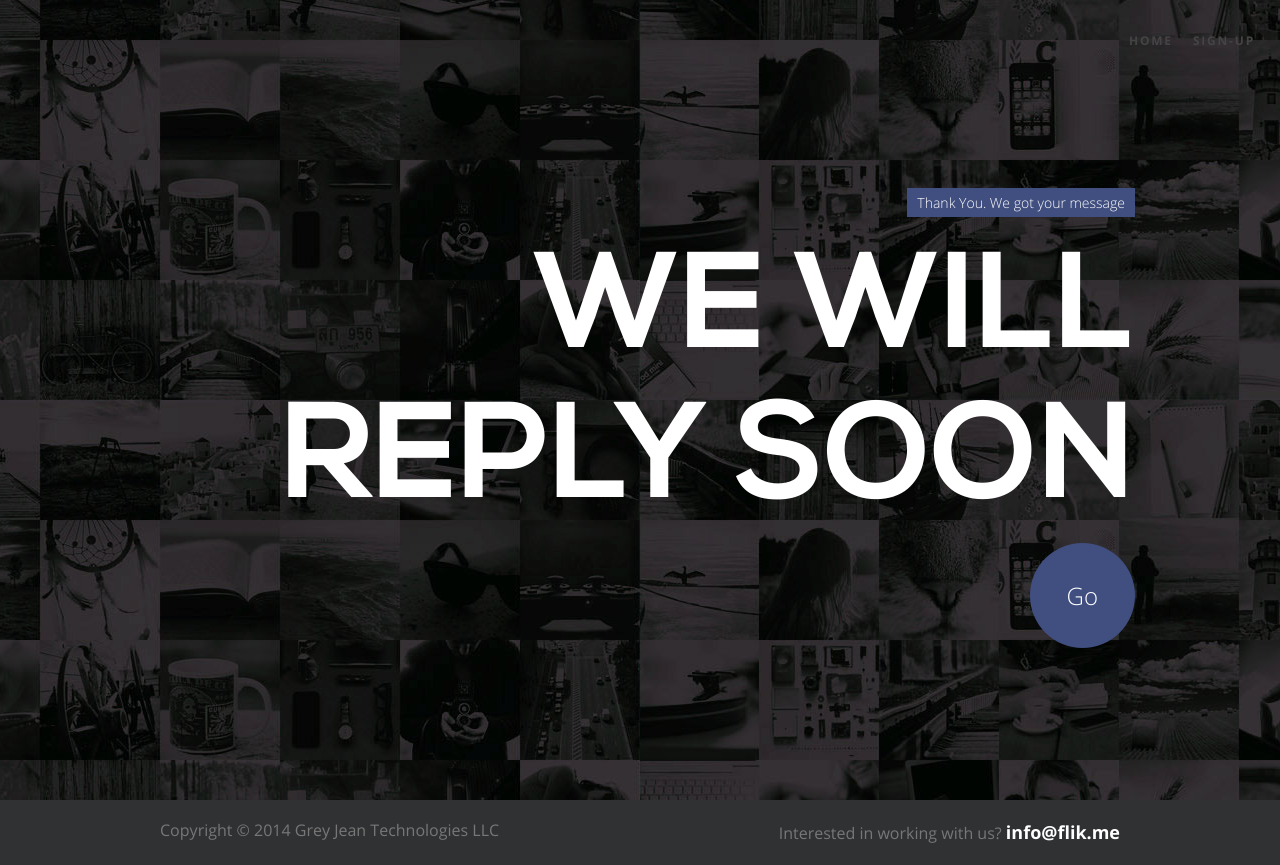
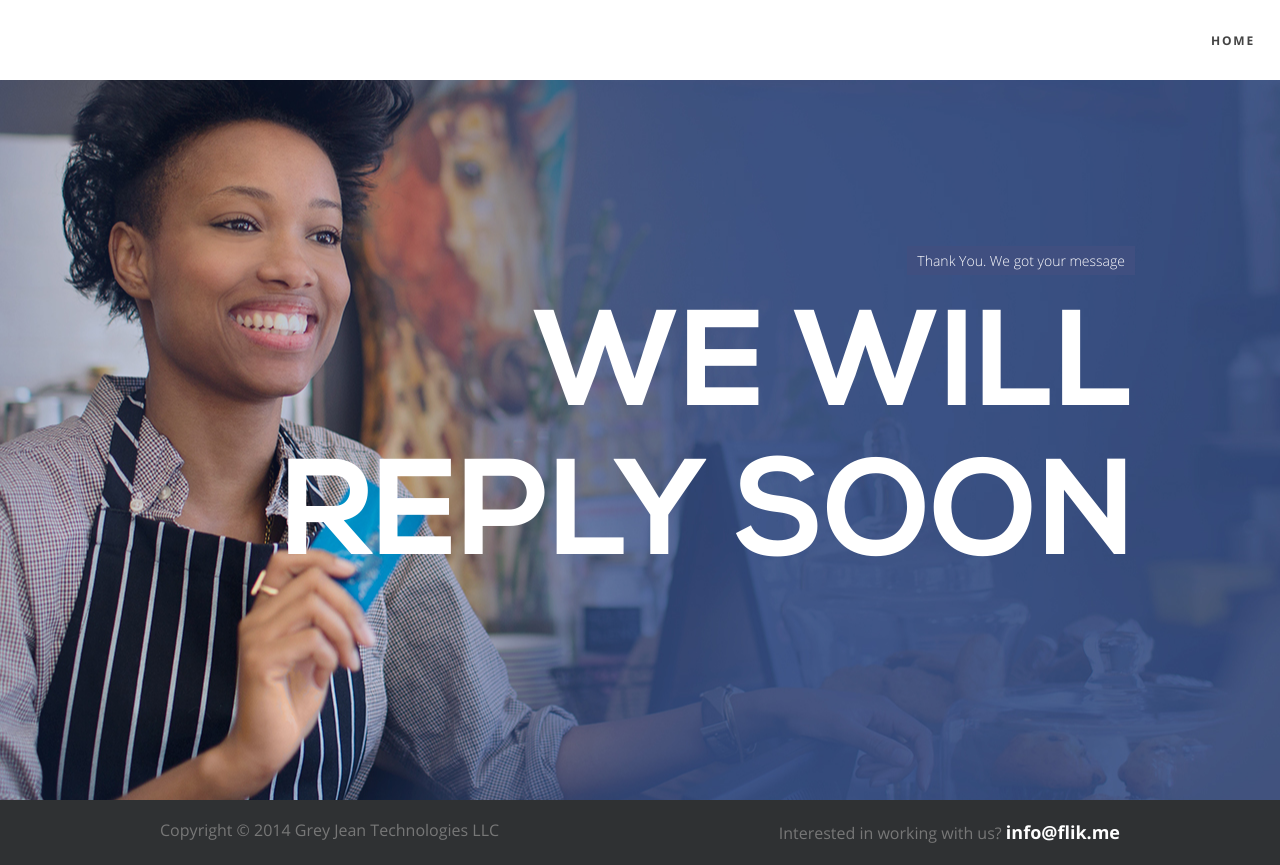
Before and after one commit to greyjean/flik-mktg, a PHP site: page /thanks.html in a window 1280 px wide. Run offline with PHP 8.4, Linux system fonts and the light colour scheme; some libraries are stand-ins or nearby versions.

```diff
--- a/stylesheets/home07.css
+++ b/stylesheets/home07.css
@@ -12,15 +12,14 @@
 /*-------------------------------------------------------------------------------------------------------------------------------*/
 
 #masthead{
-	background-color: transparent;
+	background-color: white;
 }
 .logo{
 	float: left !important;
-	margin-left: 60px !important;
 }
 #intro{
 	height: 100%;
-	background: url('../images/bg/parallax-dark.jpg') center center repeat;
+	background: url("../images/bg/girlatcounter.jpg") no-repeat scroll center transparent;
 }
 .top-banner-caption-v6{
 	text-align: right;
--- a/thanks.html
+++ b/thanks.html
@@ -72,13 +72,13 @@
 	<div class="sm-wrap">
 		<h1 class="sm-logo">Flik</h1>
 		<i class="icon-remove menu-close"></i>
-		<a class="scroll" href="#intro">Home</a>
+		<a class="scroll" href="index.html">Home</a>
 		<!--<a class="scroll" href="#about">Who</a>
 		<a class="scroll" href="#services">What</a>
 		<a class="scroll" href="#team">Where</a>
 		<a class="scroll" href="#portfolio">When</a>
-		<a class="scroll" href="#why">Why</a>-->
-		<a class="scroll" href="#contact">Sign-Up</a>
+		<a class="scroll" href="#why">Why</a>
+		<a class="scroll" href="index.html#contact">Sign-Up</a>-->
 	</div>
 	<!-- Navigation Trigger Button -->
 	<div id="sm-trigger"></div>
@@ -94,13 +94,13 @@
 <header id="masthead" class="clearfix">
 	<h1 class="logo standard-spacing flik-logo"> &nbsp; </h1>
 	<ul class="standard-nav visible-lg">
-		<li><a id="intro-linker" class="scroll" href="#intro">Home</a></li>
+		<li><a id="intro-linker" class="scroll" href="index.html">Home</a></li>
 		<!--<li><a id="about-linker" class="scroll" href="#about">Who</a></li>
 		<li><a id="services-linker" class="scroll" href="#services">What</a></li>
 		<li><a id="team-linker" class="scroll" href="#team">Where</a></li>
 		<li><a id="portfolio-linker" class="scroll" href="#portfolio">When</a></li>
-		<li><a id="portfolio-linker" class="scroll" href="#why">Why</a></li>-->
-		<li><a id="contact-linker" class="scroll" href="#contact">Sign-up</a></li>
+		<li><a id="portfolio-linker" class="scroll" href="#why">Why</a></li>
+		<li><a id="contact-linker" class="scroll" href="index.html#contact">Sign-up</a></li>-->
 	</ul>
 </header>
 <!-- masthead : ends -->
@@ -112,7 +112,6 @@
 	<div class="vertical-center top-caps6">
 		<h3><span>Thank You. We got your message</span></h3>
 		<h1 class="text-rotator-fade"><span class="rotate">We will reply soon</span></h1>
-		<a class="btn btn-rounded btn-rounded-color2 scroll" href="#about">Go</a>
 	</div>
 	<!-- top-caps : ends -->
 </div>
@@ -187,11 +186,6 @@
 <script src="javascripts/smooth-scroll.js"></script>
 <script src="javascripts/jquery.appear.js"></script>
 <!-- JS Custom Codes -->
-<script src="javascripts/simple-text-rotator-init.js" ></script>
-<script src="javascripts/sudoslider-touch-init.js"></script>
-<script src="javascripts/portfolio.js" ></script>
-<script src="javascripts/form-validation.js" ></script>
-<script src="javascripts/animate-init.js" ></script>
 <script src="javascripts/main.js" ></script>
 
 
```
